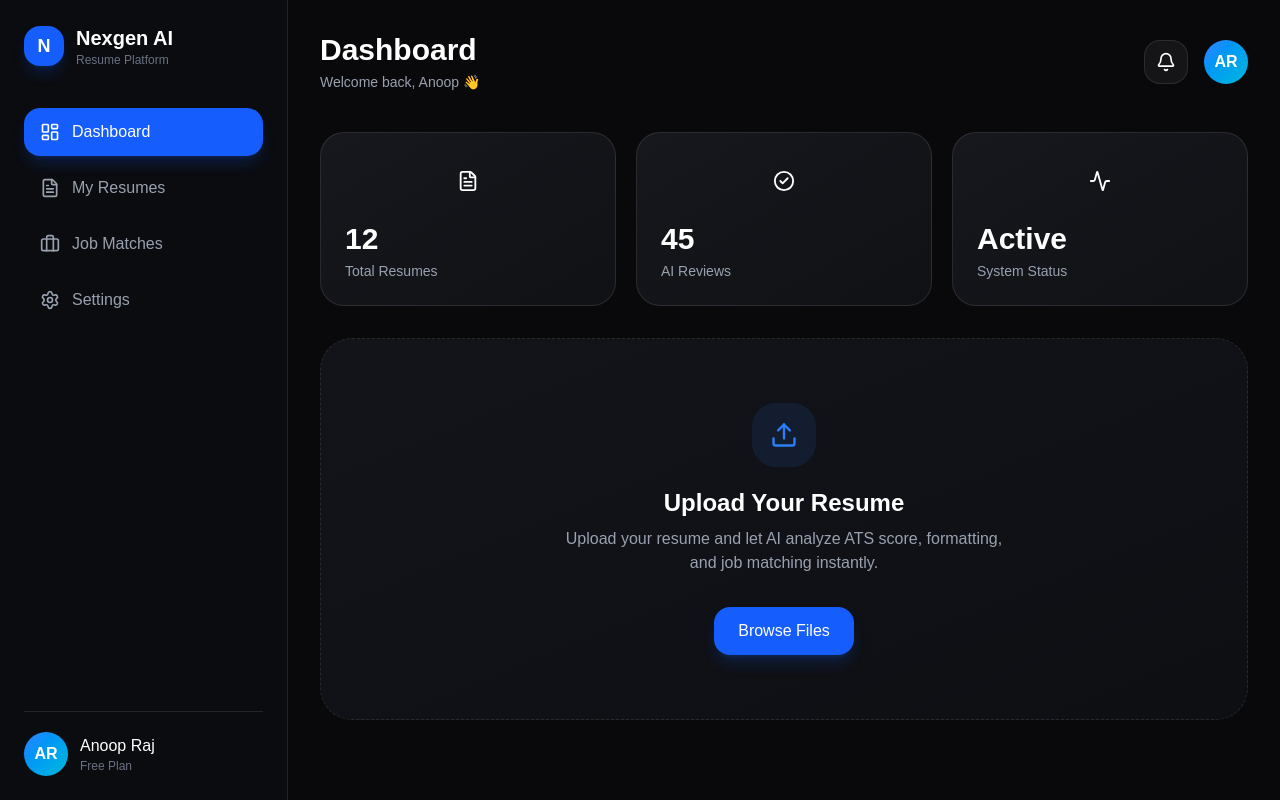
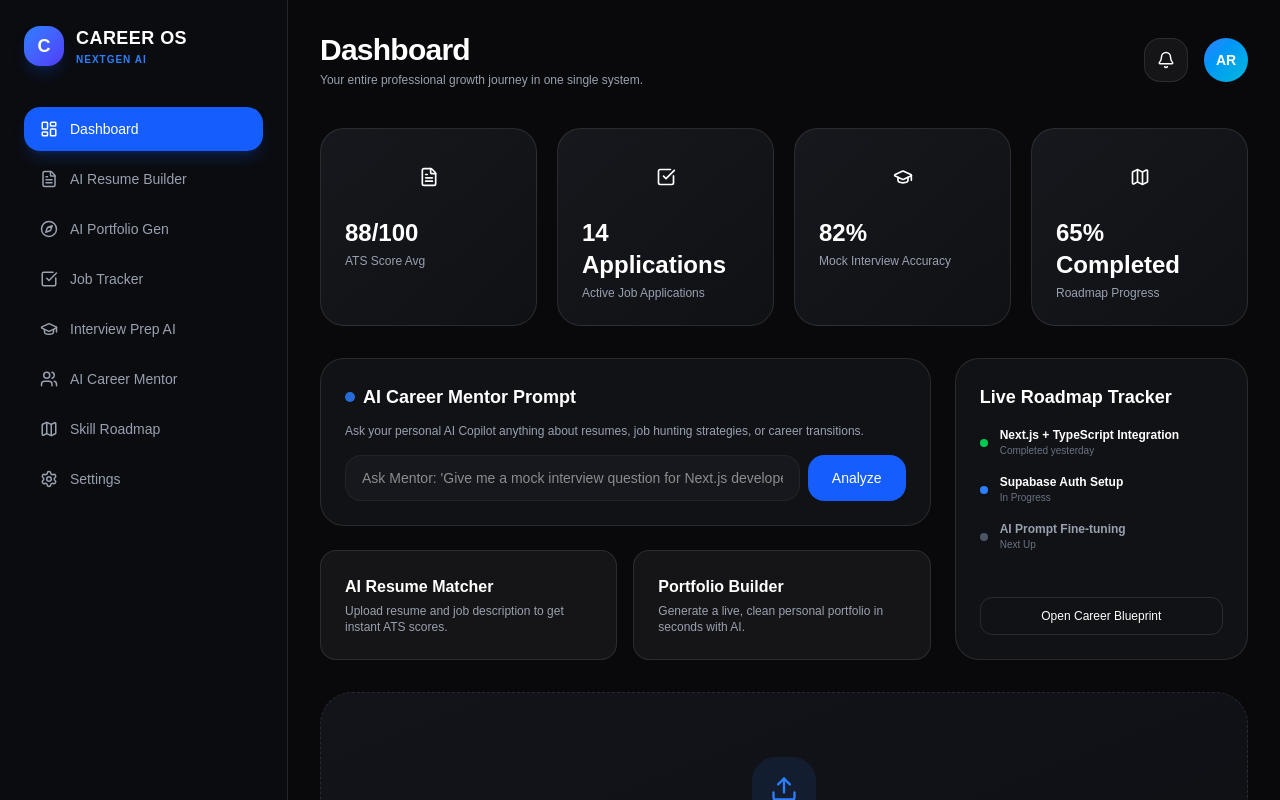
Before and after one commit to anoopakkadian-bit/Nexgen_AI_Resume, a Next.js app in the folder frontend/: page / in a window 1280 px wide. Shown: the top 800 px of the page. Built offline with nearby package versions, Linux system fonts and the light colour scheme.

Commit message:
feat: upgrade to AI Career OS with multi-tab dashboard

```diff
--- a/frontend/app/page.tsx
+++ b/frontend/app/page.tsx
@@ -1,6 +1,6 @@
 'use client';
 
-import React, { ReactNode } from 'react';
+import React, { useState } from 'react';
 import {
   LayoutDashboard,
   FileText,
@@ -11,17 +11,24 @@ import {
   CheckCircle2,
   Activity,
   Menu,
+  GraduationCap,
+  Map,
+  Compass,
+  CheckSquare,
+  Users
 } from 'lucide-react';
 
 type NavItemProps = {
-  icon: ReactNode;
+  icon: React.ReactNode;
   label: string;
   active?: boolean;
+  onClick?: () => void;
 };
 
-function NavItem({ icon, label, active = false }: NavItemProps) {
+function NavItem({ icon, label, active = false, onClick }: NavItemProps) {
   return (
     <button
+      onClick={onClick}
       className={`w-full flex items-center gap-3 px-4 py-3 rounded-2xl transition-all duration-300 ${
         active
           ? 'bg-blue-600 text-white shadow-lg shadow-blue-600/20'
@@ -29,7 +36,7 @@ function NavItem({ icon, label, active = false }: NavItemProps) {
       }`}
     >
       {icon}
-      <span className="font-medium">{label}</span>
+      <span className="font-medium text-sm">{label}</span>
     </button>
   );
 }
@@ -37,26 +44,25 @@ function NavItem({ icon, label, active = false }: NavItemProps) {
 type StatCardProps = {
   title: string;
   value: string;
-  icon: ReactNode;
+  icon: React.ReactNode;
   color: string;
 };
 
 function StatCard({ title, value, icon, color }: StatCardProps) {
   return (
     <div className="rounded-3xl border border-white/10 bg-gradient-to-br from-[#16181d] to-[#0f1115] p-6 hover:scale-[1.02] transition-all duration-300">
-      <div
-        className="{w-12 h-12 rounded-2xl flex items-center justify-center mb-4 ${color}}"
-      >
+      <div className="{w-12 h-12 rounded-2xl flex items-center justify-center mb-4 ${color}}">
         {icon}
       </div>
-
-      <h2 className="text-3xl font-bold text-white">{value}</h2>
-      <p className="text-sm text-gray-400 mt-1">{title}</p>
+      <h2 className="text-2xl font-bold text-white">{value}</h2>
+      <p className="text-xs text-gray-400 mt-1">{title}</p>
     </div>
   );
 }
 
 export default function Page() {
+  const [activeTab, setActiveTab] = useState('Dashboard');
+
   return (
     <div className="min-h-screen bg-[#09090b] text-white flex">
       {/* Sidebar */}
@@ -64,132 +70,244 @@ export default function Page() {
         <div>
           {/* Logo */}
           <div className="flex items-center gap-3 mb-10">
-            <div className="w-10 h-10 rounded-2xl bg-blue-600 flex items-center justify-center font-bold text-lg shadow-lg shadow-blue-600/20">
-              N
+            <div className="w-10 h-10 rounded-2xl bg-gradient-to-br from-blue-500 to-indigo-600 flex items-center justify-center font-bold text-lg shadow-lg shadow-blue-600/20">
+              C
             </div>
-
             <div>
-              <h1 className="text-xl font-bold">Nexgen AI</h1>
-              <p className="text-xs text-gray-500">Resume Platform</p>
+              <h1 className="text-lg font-extrabold tracking-wide">CAREER OS</h1>
+              <p className="text-[10px] text-blue-500 font-semibold tracking-widest uppercase">Nextgen AI</p>
             </div>
           </div>
 
-          {/* Nav */}
-          <nav className="space-y-2">
+          {/* Nav Links representing the Career OS Core Modules */}
+          <nav className="space-y-1.5">
             <NavItem
-              icon={<LayoutDashboard size={20} />}
+              icon={<LayoutDashboard size={18} />}
               label="Dashboard"
-              active
+              active={activeTab === 'Dashboard'}
+              onClick={() => setActiveTab('Dashboard')}
             />
-
             <NavItem
-              icon={<FileText size={20} />}
-              label="My Resumes"
+              icon={<FileText size={18} />}
+              label="AI Resume Builder"
+              active={activeTab === 'AI Resume Builder'}
+              onClick={() => setActiveTab('AI Resume Builder')}
             />
-
             <NavItem
-              icon={<Briefcase size={20} />}
-              label="Job Matches"
+              icon={<Compass size={18} />}
+              label="AI Portfolio Gen"
+              active={activeTab === 'AI Portfolio Gen'}
+              onClick={() => setActiveTab('AI Portfolio Gen')}
             />
-
             <NavItem
-              icon={<Settings size={20} />}
+              icon={<CheckSquare size={18} />}
+              label="Job Tracker"
+              active={activeTab === 'Job Tracker'}
+              onClick={() => setActiveTab('Job Tracker')}
+            />
+            <NavItem
+              icon={<GraduationCap size={18} />}
+              label="Interview Prep AI"
+              active={activeTab === 'Interview Prep AI'}
+              onClick={() => setActiveTab('Interview Prep AI')}
+            />
+            <NavItem
+              icon={<Users size={18} />}
+              label="AI Career Mentor"
+              active={activeTab === 'AI Career Mentor'}
+              onClick={() => setActiveTab('AI Career Mentor')}
+            />
+            <NavItem
+              icon={<Map size={18} />}
+              label="Skill Roadmap"
+              active={activeTab === 'Skill Roadmap'}
+              onClick={() => setActiveTab('Skill Roadmap')}
+            />
+            <NavItem
+              icon={<Settings size={18} />}
               label="Settings"
+              active={activeTab === 'Settings'}
+              onClick={() => setActiveTab('Settings')}
             />
           </nav>
         </div>
 
-        {/* Profile */}
+        {/* User Profile Footer */}
         <div className="border-t border-white/10 pt-5">
           <div className="flex items-center gap-3">
-            <div className="w-11 h-11 rounded-full bg-gradient-to-br from-blue-500 to-cyan-500 flex items-center justify-center font-semibold">
+            <div className="w-10 h-10 rounded-full bg-gradient-to-br from-blue-500 to-cyan-500 flex items-center justify-center font-semibold text-sm text-white">
               AR
             </div>
-
             <div>
-              <h3 className="font-medium">Anoop Raj</h3>
-              <p className="text-xs text-gray-500">Free Plan</p>
+              <h3 className="font-semibold text-sm">Anoop Raj</h3>
+              <p className="text-[10px] text-gray-500 font-medium">Pro Access Active</p>
             </div>
           </div>
         </div>
       </aside>
 
-      {/* Main */}
-      <main className="flex-1 p-5 md:p-8">
+      {/* Main Content Area */}
+      <main className="flex-1 p-5 md:p-8 overflow-y-auto">
         {/* Header */}
         <header className="flex items-center justify-between mb-10">
           <div className="flex items-center gap-3">
-            {/* Mobile Menu */}
             <button className="md:hidden w-10 h-10 rounded-xl bg-white/5 border border-white/10 flex items-center justify-center">
               <Menu size={20} />
             </button>
-
             <div>
-              <h1 className="text-3xl font-bold">Dashboard</h1>
-              <p className="text-sm text-gray-400 mt-1">
-                Welcome back, Anoop 👋
+              <h1 className="text-3xl font-bold tracking-tight">{activeTab}</h1>
+              <p className="text-xs text-gray-400 mt-1">
+                Your entire professional growth journey in one single system.
               </p>
             </div>
           </div>
 
           <div className="flex items-center gap-4">
             <button className="w-11 h-11 rounded-2xl border border-white/10 bg-white/5 flex items-center justify-center hover:bg-white/10 transition-all">
-              <Bell size={20} />
+              <Bell size={18} />
             </button>
-
-            <div className="w-11 h-11 rounded-full bg-gradient-to-br from-blue-500 to-cyan-500 flex items-center justify-center font-semibold">
+            <div className="w-11 h-11 rounded-full bg-gradient-to-br from-blue-500 to-cyan-500 flex items-center justify-center font-semibold text-sm">
               AR
             </div>
           </div>
         </header>
 
-        {/* Stats */}
-        <section className="grid grid-cols-1 md:grid-cols-3 gap-5 mb-8">
+        {activeTab === 'Dashboard' && (
+          <>
+            {/* Highlights Stats */}
+            <section className="grid grid-cols-1 md:grid-cols-4 gap-5 mb-8">
               <StatCard
-            title="Total Resumes"
-            value="12"
-            icon={<FileText size={22} />}
+                title="ATS Score Avg"
+                value="88/100"
+                icon={<FileText size={20} />}
                 color="bg-blue-500/10 text-blue-500"
               />
-
               <StatCard
-            title="AI Reviews"
-            value="45"
-            icon={<CheckCircle2 size={22} />}
+                title="Active Job Applications"
+                value="14 Applications"
+                icon={<CheckSquare size={20} />}
+                color="bg-purple-500/10 text-purple-500"
+              />
+              <StatCard
+                title="Mock Interview Accuracy"
+                value="82%"
+                icon={<GraduationCap size={20} />}
                 color="bg-emerald-500/10 text-emerald-500"
               />
-
               <StatCard
-            title="System Status"
-            value="Active"
-            icon={<Activity size={22} />}
-            color="bg-orange-500/10 text-orange-500"
+                title="Roadmap Progress"
+                value="65% Completed"
+                icon={<Map size={20} />}
+                color="bg-amber-500/10 text-amber-500"
               />
             </section>
 
-        {/* Upload Section */}
+            {/* Quick Hub grid showcasing OS capabilities */}
+            <div className="grid grid-cols-1 lg:grid-cols-3 gap-6 mb-8">
+              {/* Left & Center: Premium Hub Cards */}
+              <div className="lg:col-span-2 space-y-6">
+                {/* AI Interactive Assistant Console */}
+                <div className="rounded-3xl border border-white/10 bg-[#111216] p-6">
+                  <h3 className="text-lg font-bold mb-3 flex items-center gap-2 text-white">
+                    <span className="w-2.5 h-2.5 rounded-full bg-blue-500 animate-pulse"></span>
+                    AI Career Mentor Prompt
+                  </h3>
+                  <p className="text-xs text-gray-400 mb-4">
+                    Ask your personal AI Copilot anything about resumes, job hunting strategies, or career transitions.
+                  </p>
+                  <div className="flex gap-2">
+                    <input
+                      type="text"
+                      placeholder="Ask Mentor: 'Give me a mock interview question for Next.js developer'..."
+                      className="flex-1 bg-[#16181d] border border-white/5 rounded-2xl px-4 py-3 text-sm text-white focus:outline-none focus:border-blue-500 transition-all"
+                    />
+                    <button className="bg-blue-600 hover:bg-blue-700 text-white font-medium text-sm px-6 py-3 rounded-2xl transition-all">
+                      Analyze
+                    </button>
+                  </div>
+                </div>
+
+                {/* Main Core Modules Showcase */}
+                <div className="grid grid-cols-1 md:grid-cols-2 gap-4">
+                  <div className="p-6 rounded-2xl bg-white/5 border border-white/10 hover:border-blue-500/30 transition-all cursor-pointer">
+                    <h4 className="font-bold text-white mb-1">AI Resume Matcher</h4>
+                    <p className="text-xs text-gray-400">Upload resume and job description to get instant ATS scores.</p>
+                  </div>
+                  <div className="p-6 rounded-2xl bg-white/5 border border-white/10 hover:border-purple-500/30 transition-all cursor-pointer">
+                    <h4 className="font-bold text-white mb-1">Portfolio Builder</h4>
+                    <p className="text-xs text-gray-400">Generate a live, clean personal portfolio in seconds with AI.</p>
+                  </div>
+                </div>
+              </div>
+
+              {/* Right: Activity Track */}
+              <div className="rounded-3xl border border-white/10 bg-[#111216] p-6 flex flex-col justify-between">
+                <div>
+                  <h3 className="text-lg font-bold text-white mb-4">Live Roadmap Tracker</h3>
+                  <div className="space-y-4">
+                    <div className="flex items-center gap-3">
+                      <div className="w-2 h-2 rounded-full bg-green-500"></div>
+                      <div>
+                        <p className="text-xs font-semibold text-white">Next.js + TypeScript Integration</p>
+                        <p className="text-[10px] text-gray-500">Completed yesterday</p>
+                      </div>
+                    </div>
+                    <div className="flex items-center gap-3">
+                      <div className="w-2 h-2 rounded-full bg-blue-500"></div>
+                      <div>
+                        <p className="text-xs font-semibold text-white">Supabase Auth Setup</p>
+                        <p className="text-[10px] text-gray-500">In Progress</p>
+                      </div>
+                    </div>
+                    <div className="flex items-center gap-3">
+                      <div className="w-2 h-2 rounded-full bg-gray-600"></div>
+                      <div>
+                        <p className="text-xs font-semibold text-gray-400">AI Prompt Fine-tuning</p>
+                        <p className="text-[10px] text-gray-500">Next Up</p>
+                      </div>
+                    </div>
+                  </div>
+                </div>
+                <button className="w-full mt-6 py-2.5 rounded-xl border border-white/10 text-xs font-medium text-white hover:bg-white/5 transition-all">
+                  Open Career Blueprint
+                </button>
+              </div>
+            </div>
+
+            {/* Document upload block */}
             <section className="rounded-[32px] border border-dashed border-white/10 bg-gradient-to-br from-[#12141a] to-[#0d0f13] p-10 md:p-16 text-center hover:border-blue-500/40 transition-all duration-300">
               <div className="w-16 h-16 rounded-3xl bg-blue-500/10 flex items-center justify-center mx-auto mb-5 text-blue-500">
                 <Upload size={28} />
               </div>
-
-          <h2 className="text-2xl font-bold mb-2">
-            Upload Your Resume
-          </h2>
-
-          <p className="text-gray-400 mb-8 max-w-md mx-auto">
-            Upload your resume and let AI analyze ATS score,
-            formatting, and job matching instantly.
+              <h2 className="text-2xl font-bold mb-2">Upload Your Profile Documents</h2>
+              <p className="text-gray-400 mb-8 max-w-md mx-auto text-sm">
+                Upload your latest resume. Our AI Engine parses and distributes data to Job Tracker, Interview prep, and Portfolio sections.
               </p>
-
               <label className="inline-flex">
                 <input type="file" className="hidden" />
-
-            <span className="px-6 py-3 rounded-2xl bg-blue-600 hover:bg-blue-700 transition-all cursor-pointer font-medium shadow-lg shadow-blue-600/20">
+                <span className="px-6 py-3 rounded-2xl bg-blue-600 hover:bg-blue-700 transition-all cursor-pointer font-medium shadow-lg shadow-blue-600/20 text-sm">
                   Browse Files
                 </span>
               </label>
             </section>
+          </>
+        )}
+
+        {/* Fallback for other sections under construction */}
+        {activeTab !== 'Dashboard' && (
+          <div className="min-h-[400px] rounded-3xl border border-white/10 bg-[#111216] p-12 flex flex-col items-center justify-center text-center">
+            <h3 className="text-xl font-bold mb-2">Connecting Module...</h3>
+            <p className="text-sm text-gray-400 max-w-md">
+              We are routing your AI engine requests to setup <span className="text-blue-500 font-semibold">{activeTab}</span> using Supabase & Gemini endpoints.
+            </p>
+            <button
+              onClick={() => setActiveTab('Dashboard')}
+              className="mt-6 px-5 py-2.5 bg-white/5 hover:bg-white/10 rounded-xl text-xs font-medium transition-all"
+            >
+              Back to System Monitor
+            </button>
+          </div>
+        )}
       </main>
     </div>
   );
```
Lines whose indentation alone changed are shown as unchanged.
